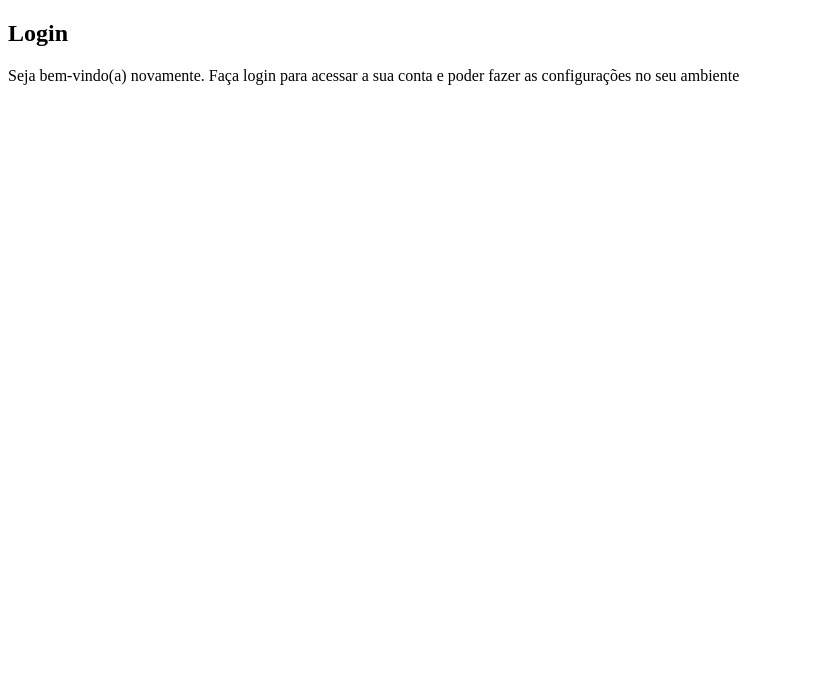
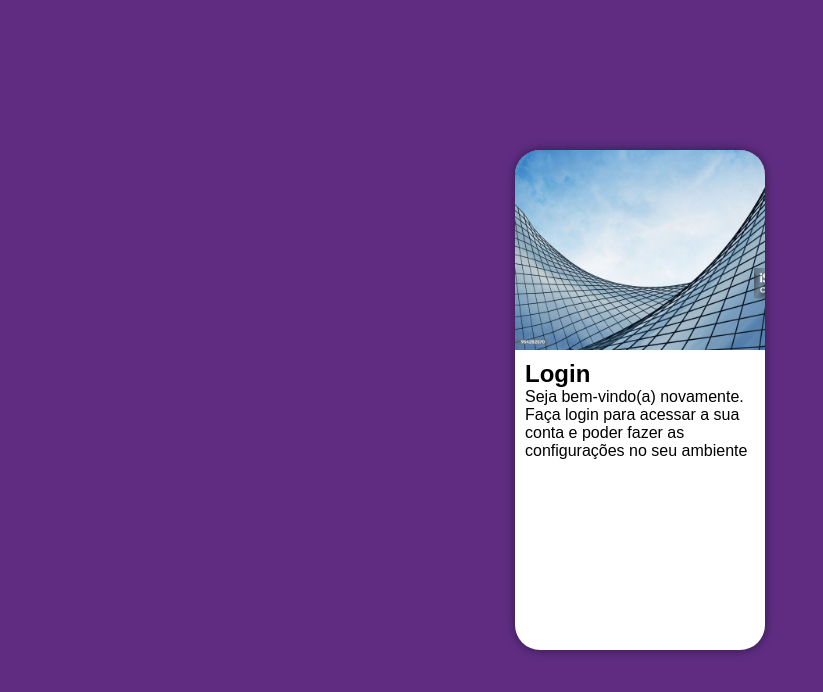
Before and after one commit to francisbowe/tela_login, a plain HTML site: page index.html in a window 1280 px wide. Shown: the whole page, without its empty margins (0-823 px from the left). Drawn offline with Linux system fonts and the light colour scheme.

Commit message:
tela preparada para celular

```diff
--- a/estilos/style.css
+++ b/estilos/style.css
@@ -4,5 +4,50 @@
     Paleta de cores
     verde:#49a09d
     lilas: #5f2c82
+*/
 
-*/
+*{
+    margin: 0px;
+    padding: 0px;
+    font-family: Arial, Helvetica, sans-serif;
+    box-sizing: border-box;
+}
+
+body, html{
+    background-color: #5f2c82 ;
+    height: 100vh;
+    width: 100vw;
+}
+
+main{
+    position: relative;
+    height: 100vh;
+    width: 100vw;
+}
+
+section#login {
+    /*para colocar section no meio da tela usamos a tag ate transform*/
+    position: absolute;
+    top: 50%;
+    left: 50%;
+    transform: translate(-50%, -50%);
+    overflow: hidden; /*tudo que esta fora da dive ele esconde*/
+
+    background-color: white;
+    width: 250px;
+    height: 500px;
+    border-radius: 25px;
+    box-shadow: 0px 0px 10px rgba(0, 0, 0, 0.473);
+}
+
+section#login div#imagem{
+    display: block;
+    background:  #5f2c82 url(../imagens/metal.jpg);
+    background-size: cover;
+    height: 200px;
+}
+
+section#login div#formulario{
+    display: block;
+    padding: 10px;
+}
```
